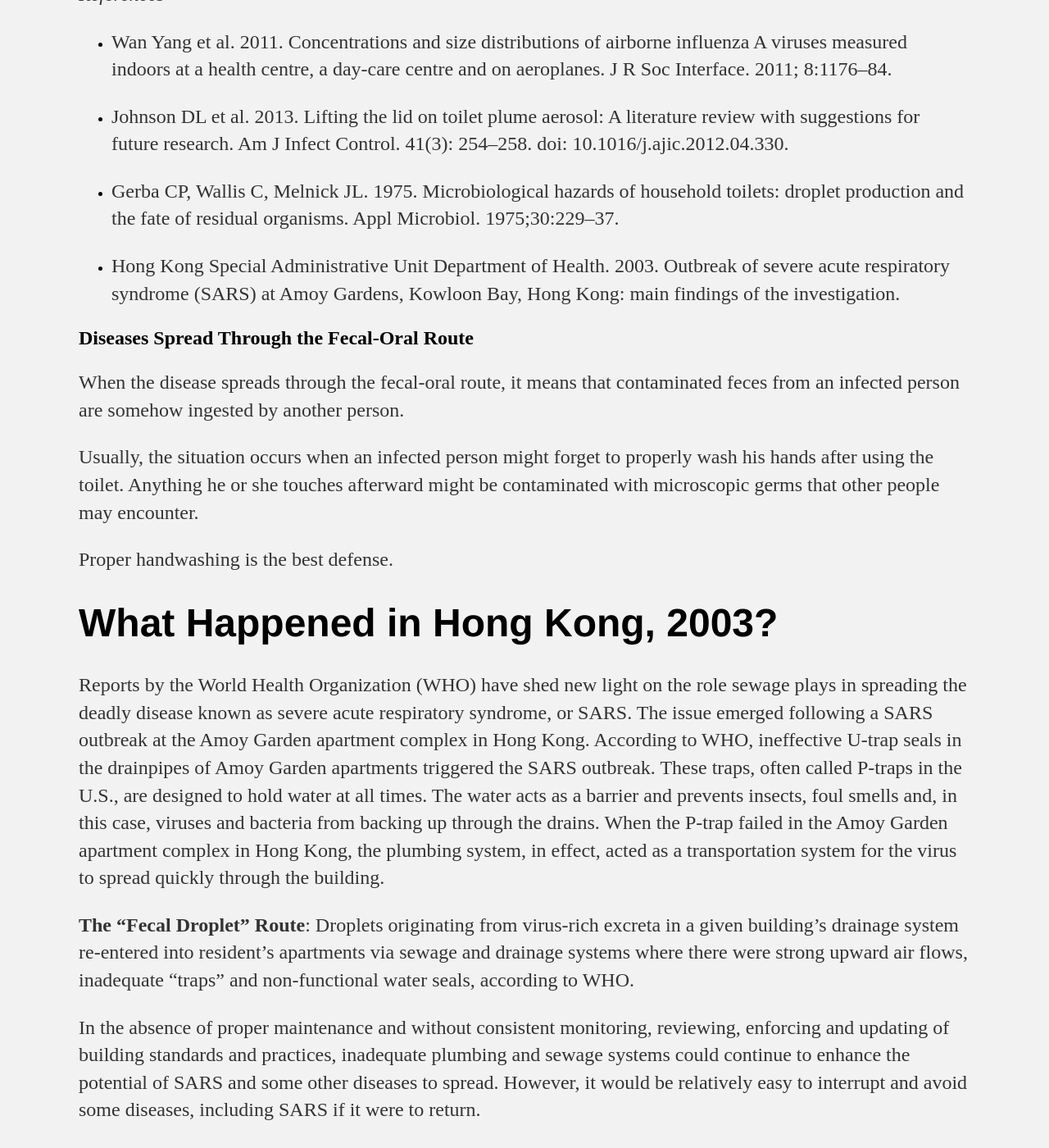
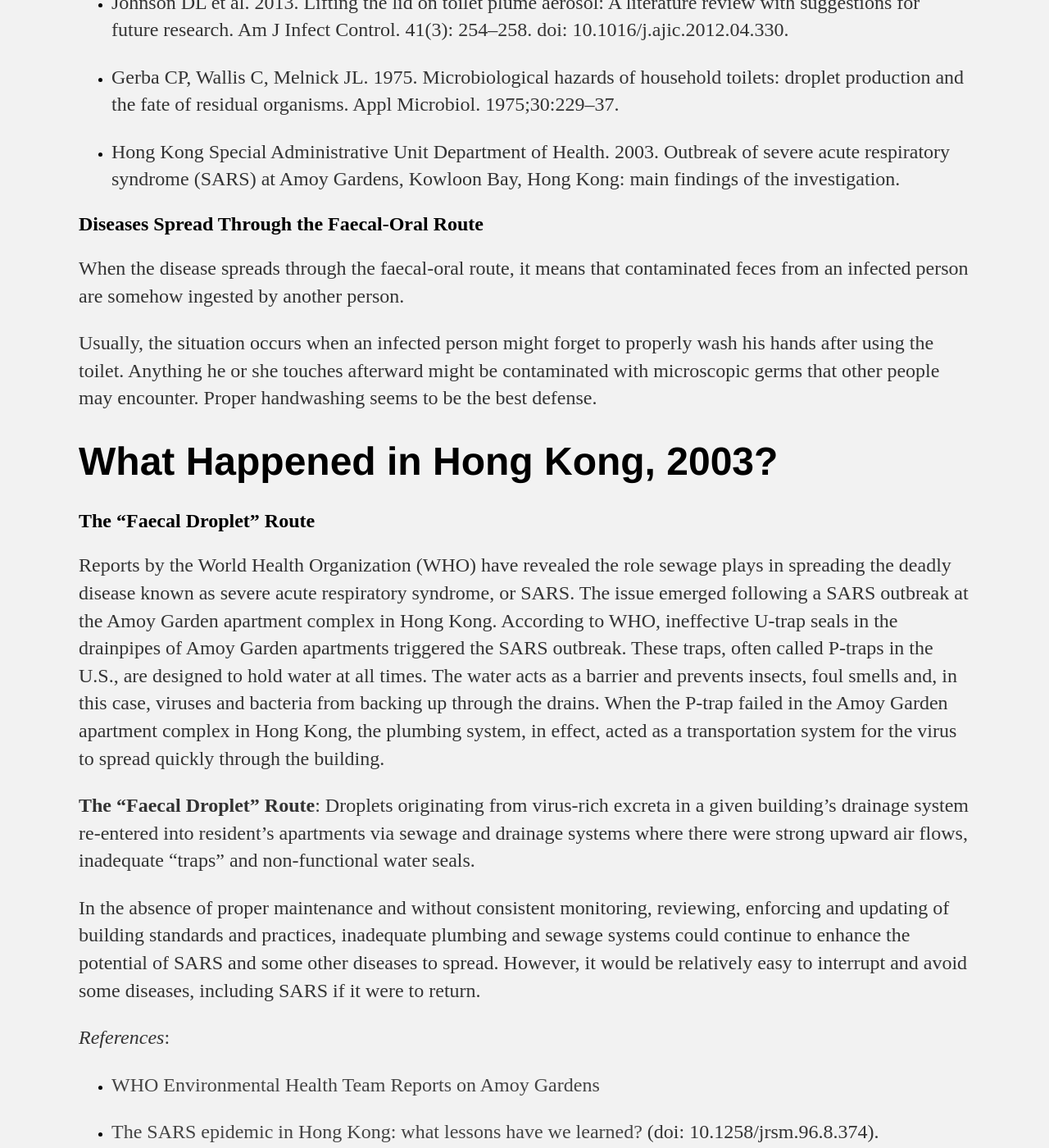
Before and after one commit to hwangpo/hwangpo.github.io, a Jekyll site: the page built from _posts/2020-02-11-NCP.md, in a window 1280 px wide and 1400 px high, scrolled down 4019 px. Shown: the whole window at 82% size. Built offline with Jekyll 4.4.1, drawn with Linux system fonts in a browser that asks for light colours; some of the changed text lies outside the part shown.

Commit message:
updated NCP

```diff
--- a/_posts/2020-02-11-NCP.md
+++ b/_posts/2020-02-11-NCP.md
@@ -43,9 +39,7 @@
 ## Waterborne & Airborne
 A well known waterborne disease is the third outbreak of cholera in London, 1853. John Snow saved the world then. **Waterborne diseases**, caused by pathogenic micro-organisms, biotoxins, and toxic contaminants that are transmitted in water, lead to devastating illnesses such as cholera, schistosomiasis and other gastrointestinal problems. Outbreaks of waterborne diseases often occur after a severe precipitation event (rainfall, snowfall). A list of diseases caused by sewage or sewage contaminated water that can occur is given at _[Diseases Involving Sewage](https://www.in.gov/isdh/22963.htm)_.
 
-Climate change-induced flooding and droughts can impact household water and sanitation infrastructure and related health risks. For instance, flooding and/or sewage back-up can disperse faecal contaminants, increasing risks of outbreaks of waterborne diseases such as cholera. In addition, water shortages due to drought can increase risks of diarrhoeal disease.
-
-Proper household water and sanitation practices can increase resilience to waterborne disease risks. These measures include sanitary sewage disposal, safe water piping materials and storage, and education on hygienic behaviours. Energy-efficient water infrastructure and water conservation measures can also decrease the burden of waterborne diseases.
+Climate change-induced flooding and droughts can impact household water and sanitation infrastructure and related health risks. For instance, flooding and/or sewage back-up can disperse faecal contaminants, increasing risks of outbreaks of waterborne diseases such as cholera. In addition, water shortages due to drought can increase risks of diarrhoeal disease. Proper household water and sanitation practices can increase resilience to waterborne disease risks. These measures include sanitary sewage disposal, safe water piping materials and storage, and education on hygienic behaviours. Energy-efficient water infrastructure and water conservation measures can also decrease the burden of waterborne diseases.
 
 The risk of **airborne** disease transmission from toilets, even from one building to another through the sewerage system, was first demonstrated in 1907. In an experiment in the 1950s a toilet was seeded with bacteria and agar plates used to collect aerosols settling out of the air. This found that the amount of aerosols increased with increasing flush energy and that the bacteria were still in the air eight minutes after the flush.
 
@@ -74,18 +68,17 @@
 * Hong Kong Special Administrative Unit Department of Health. 2003. Outbreak of severe acute respiratory syndrome (SARS) at Amoy Gardens, Kowloon Bay, Hong Kong: main findings of the investigation.
 
 
-## Diseases Spread Through the Fecal-Oral Route
-When the disease spreads through the fecal-oral route, it means that contaminated feces from an infected person are somehow ingested by another person.
+## Diseases Spread Through the Faecal-Oral Route
+When the disease spreads through the faecal-oral route, it means that contaminated feces from an infected person are somehow ingested by another person.
 
-Usually, the situation occurs when an infected person might forget to properly wash his hands after using the toilet. Anything he or she touches afterward might be contaminated with microscopic germs that other people may encounter.
-
-Proper handwashing is the best defense.
+Usually, the situation occurs when an infected person might forget to properly wash his hands after using the toilet. Anything he or she touches afterward might be contaminated with microscopic germs that other people may encounter. Proper handwashing seems to be the best defense.
 
 
 # What Happened in Hong Kong, 2003?
-Reports by the World Health Organization (WHO) have shed new light on the role sewage plays in spreading the deadly disease known as severe acute respiratory syndrome, or SARS. The issue emerged following a SARS outbreak at the Amoy Garden apartment complex in Hong Kong. According to WHO, ineffective U-trap seals in the drainpipes of Amoy Garden apartments triggered the SARS outbreak. These traps, often called P-traps in the U.S., are designed to hold water at all times. The water acts as a barrier and prevents insects, foul smells and, in this case, viruses and bacteria from backing up through the drains. When the P-trap failed in the Amoy Garden apartment complex in Hong Kong, the plumbing system, in effect, acted as a transportation system for the virus to spread quickly through the building.
+## The “Faecal Droplet” Route
+Reports by the World Health Organization (WHO) have revealed the role sewage plays in spreading the deadly disease known as severe acute respiratory syndrome, or SARS. The issue emerged following a SARS outbreak at the Amoy Garden apartment complex in Hong Kong. According to WHO, ineffective U-trap seals in the drainpipes of Amoy Garden apartments triggered the SARS outbreak. These traps, often called P-traps in the U.S., are designed to hold water at all times. The water acts as a barrier and prevents insects, foul smells and, in this case, viruses and bacteria from backing up through the drains. When the P-trap failed in the Amoy Garden apartment complex in Hong Kong, the plumbing system, in effect, acted as a transportation system for the virus to spread quickly through the building.
 
-**The “Fecal Droplet” Route**: Droplets originating from virus-rich excreta in a given building’s drainage system re-entered into resident’s apartments via sewage and drainage systems where there were strong upward air flows, inadequate “traps” and non-functional water seals, according to WHO.
+**The “Faecal Droplet” Route**: Droplets originating from virus-rich excreta in a given building’s drainage system re-entered into resident’s apartments via sewage and drainage systems where there were strong upward air flows, inadequate “traps” and non-functional water seals.
 
 In the absence of proper maintenance and without consistent monitoring, reviewing, enforcing and updating of building standards and practices, inadequate plumbing and sewage systems could continue to enhance the potential of SARS and some other diseases to spread. However, it would be relatively easy to interrupt and avoid some diseases, including SARS if it were to return.
 
@@ -155,7 +148,7 @@
 
 * Visit the [WHO website](www.who.int) to see test results showing how the SARS virus can live for days in human waste.
 
-## Let Zero Sewage Discharge take care of the rest
+## Let Zero Sewage Discharge Take Care of the Rest
 .
 
 ---
```
Also changed, not shown: other parts of _posts/2020-02-11-NCP.md (+8 -12 lines).
